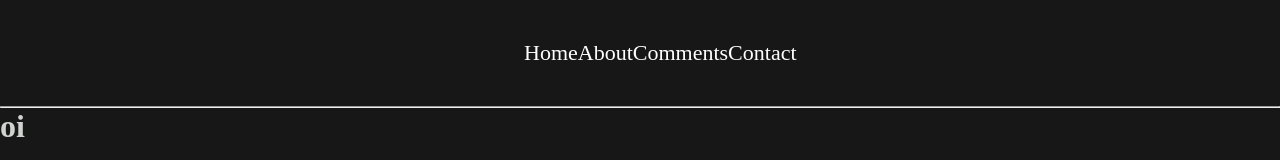
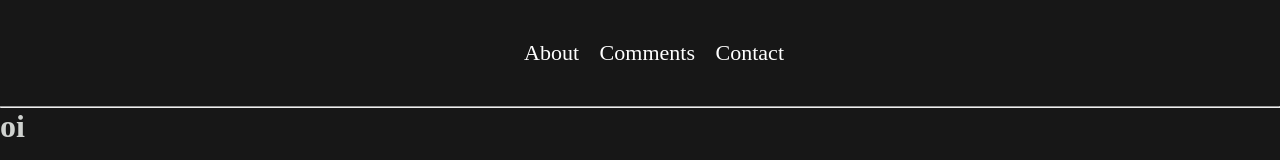
Before and after one commit to anabiax/PFPretalabReact, a React (Vite) app: page /contact in a window 1280 px wide. Shown: the top 160 px of the page. Built offline with nearby package versions, Linux system fonts and the light colour scheme; a web font is replaced by a local one.

Commit message:
deu certo

```diff
--- a/src/components/Header/Header.jsx
+++ b/src/components/Header/Header.jsx
@@ -5,10 +5,9 @@ function Header(){
         <header>
             <div className={styles.header}>
                 <ul className={styles.list}>
-                    <li><a href='#home'>Home</a></li>
-                    <li><a href='#about'>About</a></li>
-                    <li><a href='#comments'>Comments</a></li>
-                    <li><a href='#contact'>Contact</a></li>
+                    <li><a href="/">About</a></li>
+                    <li><a href="/comments">Comments</a></li>
+                    <li><a href="/contact">Contact</a></li>
                 </ul>
             </div>
             <hr></hr>
```
